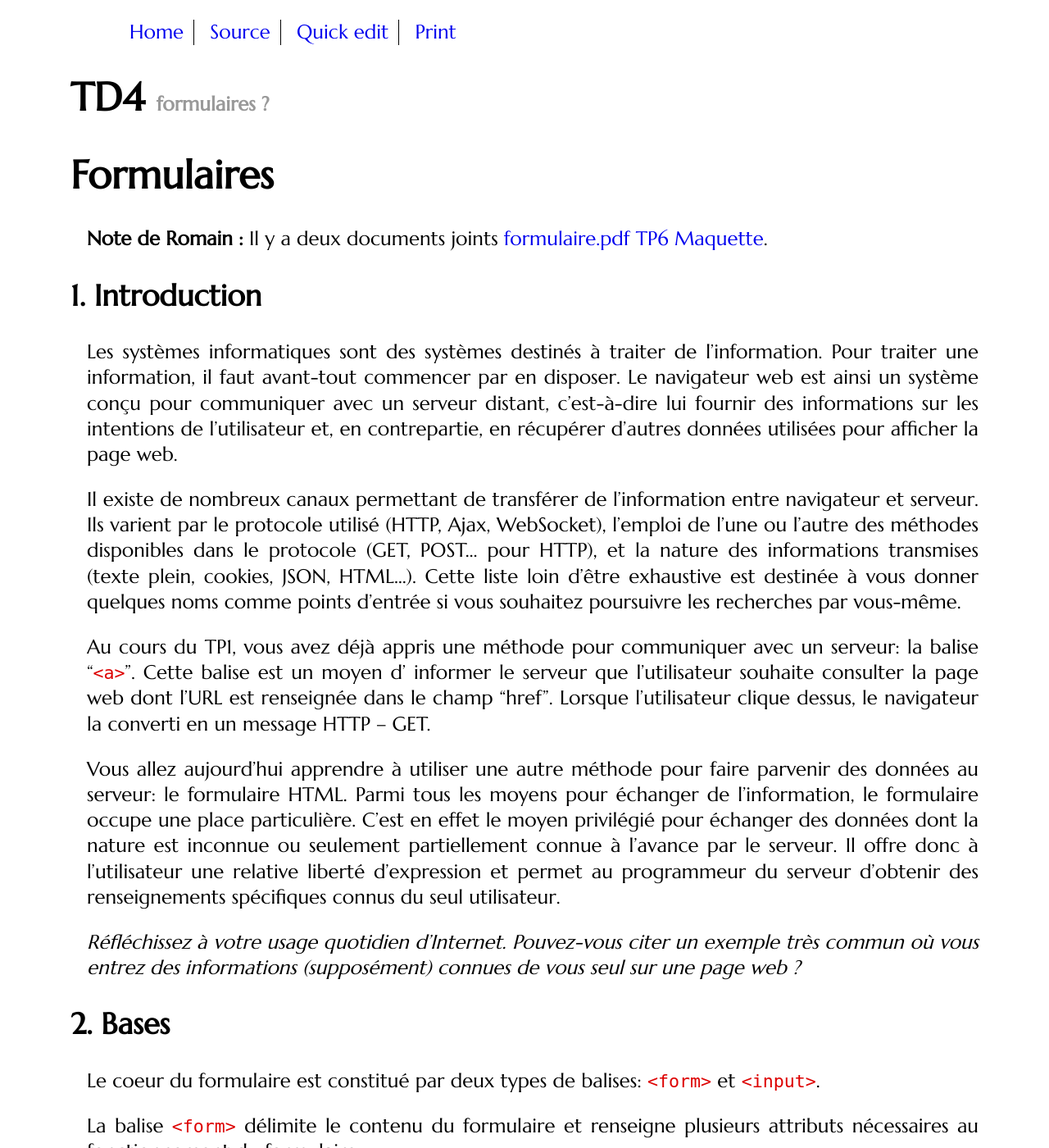
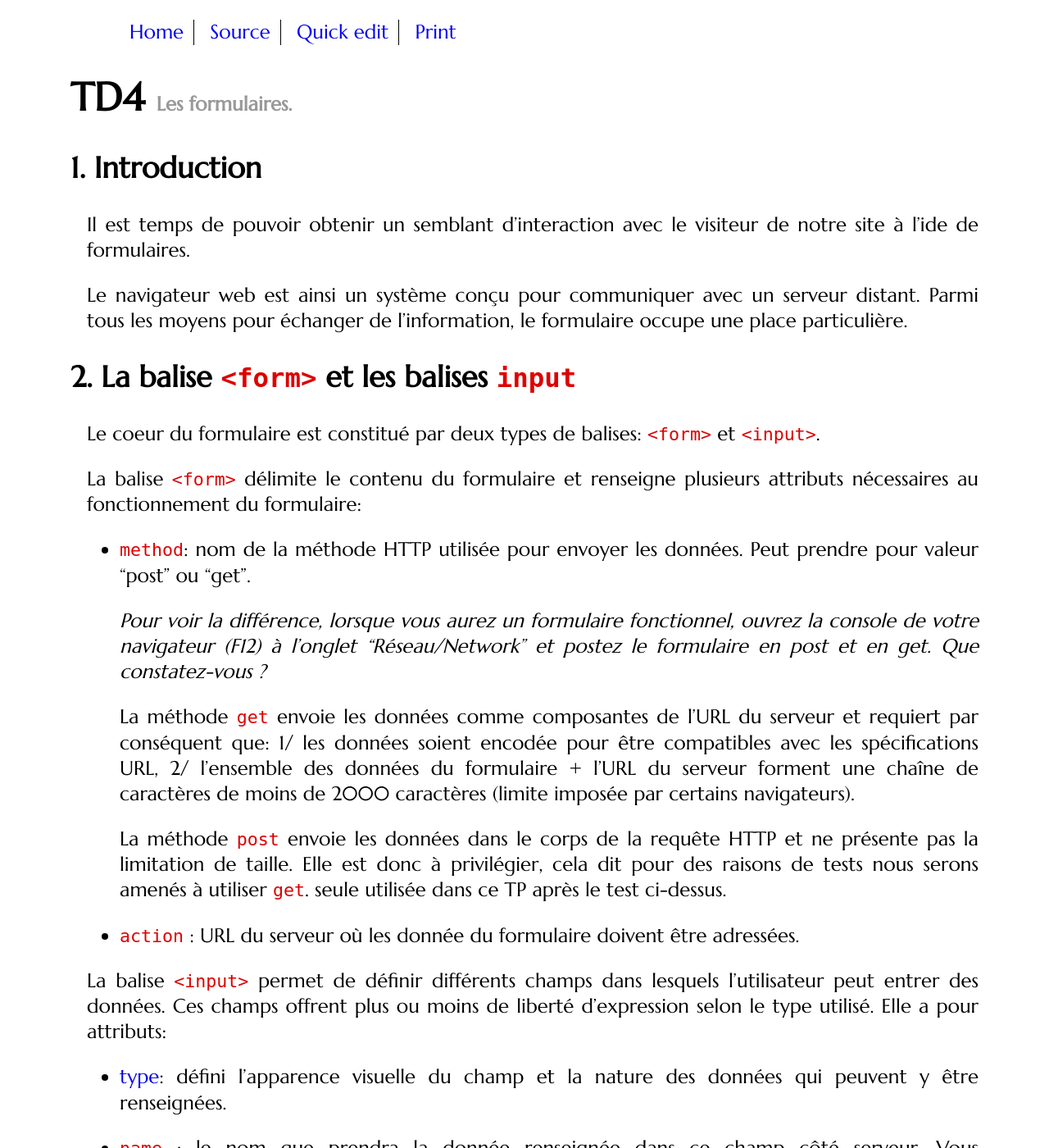
Before and after one commit to romainlebreton/R1.02-DeveloppementInterfacesWeb, a Jekyll site: the page built from tutorials/tutorial4.md, in a window 1280 px wide and 1400 px high. Shown: the whole window at 82% size. Built offline with Jekyll 4.4.1, drawn with Linux system fonts in a browser that asks for light colours; some web fonts are replaced; comment, search, counter and statistics services are not loaded; some of the changed text lies outside the part shown.

Commit message:
first draft

```diff
--- a/tutorials/tutorial4.md
+++ b/tutorials/tutorial4.md
@@ -1,81 +1,46 @@
 ---
 title: TD4
-subtitle: formulaires ?
+subtitle: Les formulaires.
 layout: tutorial
 ---
 
-# Formulaires
-
-**Note de Romain :** Il y a deux documents joints
-  [formulaire.pdf]({{site.baseurl}}/assets/formulaire.pdf) [TP6
-  Maquette]({{site.baseurl}}/assets/TP_n°6_Maquette_PDF).
 
 ## Introduction
 
-Les systèmes informatiques sont des systèmes destinés à traiter de
-l'information. Pour traiter une information, il faut avant-tout commencer par en
-disposer. Le navigateur web est ainsi un système conçu pour communiquer avec un
-serveur distant, c'est-à-dire lui fournir des informations sur les intentions de
-l'utilisateur et, en contrepartie, en récupérer d'autres données utilisées pour
-afficher la page web.
+Il est temps de pouvoir obtenir un semblant d'interaction avec le visiteur de notre site à l'ide de formulaires.
 
-Il existe de nombreux canaux permettant de transférer de l'information entre
-navigateur et serveur. Ils varient par le protocole utilisé (HTTP, Ajax,
-WebSocket), l'emploi de l'une ou l'autre des méthodes disponibles dans le
-protocole (GET, POST... pour HTTP), et la nature des informations transmises
-(texte plein, cookies, JSON, HTML...). Cette liste loin d'être exhaustive est
-destinée à vous donner quelques noms comme points d'entrée si vous souhaitez
-poursuivre les recherches par vous-même.
+Le navigateur web est ainsi un système conçu pour communiquer avec un
+serveur distant.
+Parmi tous les moyens pour échanger de l'information, le formulaire occupe une place particulière.
 
-Au cours du TP1, vous avez déjà appris une méthode pour communiquer avec un
-serveur: la balise “`<a>`”. Cette balise est un moyen d' informer le serveur que
-l'utilisateur souhaite consulter la page web dont l'URL est renseignée dans le
-champ “href”. Lorsque l'utilisateur clique dessus, le navigateur la converti en
-un message HTTP – GET.
-
-Vous allez aujourd'hui apprendre à utiliser une autre méthode pour faire
-parvenir des données au serveur: le formulaire HTML. Parmi tous les moyens pour
-échanger de l'information, le formulaire occupe une place particulière. C'est en
-effet le moyen privilégié pour échanger des données dont la nature est inconnue
-ou seulement partiellement connue à l'avance par le serveur. Il offre donc à
-l'utilisateur une relative liberté d'expression et permet au programmeur du
-serveur d'obtenir des renseignements spécifiques connus du seul utilisateur.
-
-*Réfléchissez à votre usage quotidien d'Internet. Pouvez-vous citer un exemple
-très commun où vous entrez des informations (supposément) connues de vous seul
-sur une page web ?*
-
-## Bases
+## La balise  `<form>` et les balises `input`
 
 Le coeur du formulaire est constitué par deux types de balises: `<form>` et
 `<input>`.
 
+
 La balise `<form>` délimite le contenu du formulaire et renseigne plusieurs
 attributs nécessaires au fonctionnement du formulaire:
 
-* methode: nom de la méthode HTTP utilisée pour envoyer les données. Peut prendre pour valeur “post” ou “get”.
+* `method`: nom de la méthode HTTP utilisée pour envoyer les données. Peut prendre pour valeur “post” ou “get”.
 
    *Pour voir la différence, lorsque vous aurez un formulaire fonctionnel,
    ouvrez la console de votre navigateur (F12) à l'onglet “Réseau/Network” et
    postez le formulaire en post et en get. Que constatez-vous ?*
 
-   La méthode “get” envoie les données comme composantes de l'URL du serveur et
+   La méthode `get` envoie les données comme composantes de l'URL du serveur et
    requiert par conséquent que: 1/ les données soient encodée pour être compatibles
    avec les spécifications URL, 2/ l'ensemble des données du formulaire + l'URL du
    serveur forment une chaîne de caractères de moins de 2000 caractères (limite
    imposée par certains navigateurs).
 
-   La méthode “post” envoie les données dans le corps de la requête HTTP et ne
-   présente pas la limitation de taille. Elle est donc à privilégier et sera la
+   La méthode `post` envoie les données dans le corps de la requête HTTP et ne
+   présente pas la limitation de taille.
+   Elle est donc à privilégier, cela dit pour des raisons de tests nous serons amenés à utiliser `get`.
    seule utilisée dans ce TP après le test ci-dessus.
 
-* action: URL du serveur où les donnée du formulaire doivent être
-  adressées. Deux URL vous seront fournies pendant le TP.
-
-* enctype: le codage à utiliser pour envoyer les informations. Dans le cadre de
-  ce TP, nous n'utiliserons pas cet attribut, qui prendra alors par défaut la
-  valeur
-  [“application/x-www-urlencoded”](http://www.w3.org/TR/html401/interact/forms.html#h-17.13.4.1).
+* `action` : URL du serveur où les donnée du formulaire doivent être
+  adressées.
 
 La balise `<input>` permet de définir différents champs dans lesquels
 l'utilisateur peut entrer des données. Ces champs offrent plus ou moins de
@@ -84,13 +49,13 @@
 * [type](http://www.w3schools.com/tags/att_input_type.asp): défini l'apparence
   visuelle du champ et la nature des données qui peuvent y être renseignées.
 
-* name: le nom que prendra la donnée renseignée dans ce champ côté serveur. Vous
+* `name` : le nom que prendra la donnée renseignée dans ce champ côté serveur. Vous
   comprendrez l'importance de ce paramètre quand vous aborderez la programmation
   serveur. Pour le TP, les valeurs seront fixées. Attention: il est important
   pour les types “checkbox” et “radio”d'utiliser le même nom pour les
   différentes options possibles !
 
-* value: la valeur envoyée au serveur. Cet attribut n'est pas défini dans les
+* `value` : la valeur envoyée au serveur. Cet attribut n'est pas défini dans les
   champs libres et prend des valeurs fixées dont la liste des possibles est
   connue par le serveur pour les champs de type “checkbox” et “radio” et la
   balise `<option>`. Les valeurs seront fixées pour le TP.
@@ -101,26 +66,67 @@
 “submit” peut être remplacée par une balise “button” pour une utilisation
 avancée, notamment en conjugaison avec Javascript).
 
-*Sans plus attendre, créez une page HTML vierge et ajoutez-lui un formulaire
- basique comprenant une balise de type “text”. L'URL à renseigner dans “action”
- est indiquée au tableau. Pour tester votre formulaire, tapez un texte
- quelconque dans la zone de texte et envoyez le. Que constatez-vous ?*
+
+
+<div class="exercise" id="start">
+
+Le but de cet exercice est de voir succinctement est envoyé un champ lorsque l'on soumet un formulaire.
+
+ 1. Créez une nouvelle du site Chuck Norris libellé "Faire parti du club" qui renvoit à une page inscription.html.
+Elle va contenir le formulaire d'inscription aux fan club de Chuck que nous allons construire dans ce TD.
+
+ 1. Ajoutez à la page inscription.html le formulaire suivant : <br> <br>
+`<form action="sendtoMySecondYearInIut.php" method="post">`<br>&nbsp;
+	`<input name="uname" type="text" ></input>`<br>&nbsp;
+		`<input type="submit" value="Envoyer">`<br>
+	`</form>`
+
+  1. Affichez la page et ouvrez la console (F12) pour aller sur l'onglet 'Réseau',
+  Donnez la valeur `dupont` au champ texte, puis cliquez sur le bouton "Envoyer" du formulaire.
+  Vous devez voir une requête contenant `sendToMySecondYearInIut` dans la console. Cliquez sur cette ligne et cherchez la valeur `dupont` dans les détails de la transaction.
+ 1. Donnez à l'attribut `method` du formulaire la valeur `get`. Cliquez sur le bouton "Envoyer" du formulaire, l'url doit maintenant finir par "sendToMySecondYearInIut.php?uname=dupont".
+
+</div>
+
+Notes :
+
+ * S'il est tout indiqué d'utiliser dans le formulaire qui va suivre la valeur de method `post`, on va utiliser juste pour les tests la valeur `get` de manière à pouvoir valider via l'url dans le navigateur que nos champs sont bien envoyés.
+
+ * Il est normal que l'adresse `sendToMySecondYearInIut.php` n'existe pas (le fameux code de retour HTTP 404), puisque vous êtes en première année. Nous verrons en deuxième année comment le serveur récupère les données envoyées par notre formulaire.
+
+
+## `label`
+
+Notre formulaire n'est pas très explicite. On ne sait pas ce que l'on doit rentrer dans le champs texte.
+La balise [`<label>`](http://www.w3schools.com/tags/tag_label.asp) permet d'associer un nom explicite à un champ dans le formulaire.
+Cette balise comporte un attribut `for` qui doit prendre pour valeur la valeur de l'attribut `id` du champ auquel est associée l'étiquette
+(il faut donc penser à donner un `id` aux autres balises).
+
+
+
+
+<div class="exercise" id="exlabel">
+
+ 1. Remplacez le code de votre champs input par le code suivant : <br>
+ 			`<label for="surname">Nom</label>`<br>
+				`<input id="surname" name="uname" type="text" ></input>`
+
+ 1. Rajoutez au formulaire une entrée qui correspondra au prénom (calqué sur le précédent, avec un `label` et un champ `input`).
+ 1. Vérifiez après avoir remplis le formulaire et valider ce dernier que vos deux champs font bien parti de l'url du navigateur `sendToMySecondYearInIut.php?uname=dupont&firstname=super`.
+ 1. Les deux champs apparaissent les uns à la suite des autres. Avec quelle balise vue dans le Td précédent doit on les mettre pour qu'il y est un saut de ligne entre les deux ?
+
+</div>
 
 ## Formattage
 
-*Vous allez à présent réaliser le formulaire de contact auquel le visiteur doit
-pouvoir accéder depuis la page d'accueil de votre site web afin de poser une
-question ou de formuler une demande.*
 
-*Vous vous baserez sur la maquette disponible sur Moodle qu'il s'agira de
-reproduire de la manière la plus fidèle possible.*
 
 Remarquez que les informations du formulaire sont réparties en trois groupes
 logiques :
 
 * informations personnelles
-* formation
-* demande
+* niveau en sport de combat
+* Message personel à Chuck et mot de passe pour le compte
 
 Pour vous aider, vous trouverez sur le site de [w3schools](http://www.w3schools.com/html/html_forms.asp) une liste des balises
 utilisables dans le contexte d'un formulaire. Notez les balises:
@@ -129,11 +135,7 @@
   regrouper plusieurs balises du formulaire. Elle comprend par ailleurs une
   sous-balise balise `<legend>` qui permet de fixer le nom apparaissant en haut du
   cadre.
-* [`<label>`](http://www.w3schools.com/tags/tag_label.asp): permet de renseigner
-  le nom associé à un champ `<input>`, `<select>`, etc. et visible sur le formulaire
-  dans le navigateur. Cette balise comporte un attribut “for” qui doit prendre
-  pour valeur la valeur de l'attribut “id” du champ auquel est associée
-  l'étiquette (il faut donc penser à donner un “id” aux autres balises).
+*
 * [`<textarea>`](http://www.w3schools.com/tags/tag_textarea.asp): permet de
   définir une grande zone de texte
 * [`<select>`](http://www.w3schools.com/tags/tag_select.asp): permet de définir
@@ -159,14 +161,13 @@
 * nom: name: “lastname”
 * prénom: name: “firstname”
 * email: name: “email”
-* formation en cours:
-   * name: “cur_training”
+* Art martial préféré:
+   * name: “cur_martial”
    * values: 2nd: “2”, 1st: “1”, term: “0”, sup: “3”, autre: “4”
-* bac:
+* Pays d'origine :
    * name: “bac”,
    * values: S: “0”, ES: “1”, L: “2”, STI2D: “3”, techno: “4”, pro: “5”, autre: “6”
-* option ISN:
-   * name: “isn”
+* Avez vous vu Delta Force 2  ? :
    * values: oui: “1”, non: “0”
 * formation requête:
    * name: “req-training[]” (le [] indique que plusieurs valeurs peuvent être fournies)
@@ -175,8 +176,7 @@
 * action du formulaire: voir au tableau
 
 *Commencez par définir la balise `<form>` et ajouter un bouton pour soumettre le
-formulaire. N'hésitez pas dès lors à tester régulièrement vos progrès en
-soumettant votre formulaire au serveur.*
+formulaire.
 
 ## Différence entre les types de champs
 
@@ -186,8 +186,6 @@
 qu'une option. Plusieurs options peuvent être sélectionnées si l'attribut
 “multiple” est ajouté à la balise `<select>`.
 
-Les différences ci-dessus mises à part, la différence entre ces 3 types est
-purement cosmétique.
 
 Le type “password” masque automatiquement les caractères entrés.
 
@@ -196,7 +194,8 @@
 vous ne souhaitez pas encombrer l'utilisateur (ex: un état de la page).
 
 Les types “email”, “url”, “tel”, “date”, “time” et “number” permettent d'adapter
-le clavier virtuel quand la page est affichée sur un smartphone.
+le clavier virtuel quand la page est affichée sur un smartphone (et les checks ?).
+
 
 ## Ergonomie et convivialité
 
@@ -211,7 +210,6 @@
 quand la page est chargée. L'attribut “tabindex” permet de spécifier l'ordre
 dans lequel les éléments sont parcouris en appuyant sur “tabulation”.
 
-*Nous n'en ferons pas usage ici.*
 
 ### Contrôle du contenu
 
@@ -273,119 +271,4 @@
 
 Auteur du TD : Benjamin Faivre-Vuillin
 
-**Note de Romain:** Est-ce qu'il parle de disabled, input type=hidden, readonly ? Du label qui lie vers le champ avec l'id ? Que le traitement des formulaires est fait en S3 dans le cours ProgWeb Coté Serveur ?
-
-## Autres Idées
-
-Parler rapidement des caractères spéciaux en HTML &lt; < ... et peut-être aussi
-de l'encodage des caractères dans l'URL quand on fait les formulaires
-
-Faire du sass ...
-
-::before
-::after
-content, numérotation automatique (voir les div.exercise dans les pages du cours)
-
-
----> + ou -.
---->J'ai peur qu'ils s'imaginent qu'on peut foutre du HTML dans du css ...
-
-
-border-image, border-shadow : c'est peu technique mais bien visuel
-
-curseur : idem
-
-inclusion d'audio, vidéo
-
-
---->Le border image et le border shadow pourrait en effet être intéressant !
---->On peut faire des choses jolies avec.
-
-CSS columns
-
-
---->Si c'est çà :
---->http://caniuse.com/#search=column
-
---->J'en ai jamais entendu parlé...et puis j'ai l'impression qu'avec flex on peut tout faire.
-
-
-max-wdth max-height
---->on pourrait utiliser vmin pour faire un sticky footer (pour la page contact on veut que le footer soit en bas de la page no même si le contenu de la page est inférieur à la taille écran).
----> dans le responsive design cela arrive plus ou moins naturellement je crois.
-
-
-overflow
-
-z-index associé à l'attribut position , lorsque les éléments se trouvent les uns sur les autres
-
-les ordres  de contraintes sur auto entre width et margin pour un élément sur contraint
-
-la fusion des marges.
-
-
-#d'autres éléments HTML
-1. select
-
-1. button
-
-1. textarea
-
-1. Form
-
-
-
-caniuse preisentation
-
-
-
-### holly grail layout
-
-Nous sommes en 2015, et jusquà peu il n'est toujours pas évident de faire ce layout (d'où son nom).
-
-https://philipwalton.github.io/solved-by-flexbox/
-
-## Media Object
-
-
-
-## box-model
-
-## le model par défaut
-
-## le border-layout
-
-<!-- On peut aussi parler des sélecteurs de base sur les attributs -->
-
-
-
-
-1. Faire une [lettrine](https://fr.wikipedia.org/wiki/Lettrine) en début du paragraphe "Après son mariage, il rejoint... " (il vous sera nécessaire de rajouter une classe `<span>` autours de la lettre A)
-
-
-
-Exemple de site en flex layout
-
-http://heckhouse.com/
-
-quizzz
-
-http://espn.go.com/espn/feature/story/_/id/13035450/league-legends-prodigy-faker-carries-country-shoulders
-
-Comment est fait le T de Two years ago qui commence l'article ?
-Quel est le problème à propos du deuxième paragraphe ?
-
-
-## Fini !
-
-Mais que se passe t il lorsque l'on visualise notre superbe layout sur un petit écran genre mon smartphone ?
-et pls généralement comment avoir un layout intelligent qui s'adapte à ma tablette ? ma smartwatch ? mon smartphone ? mon rétro projecteur ?
-
-
-Responsive design
-
-Un layout repsonsive simple avec Flex
-
-Un layout grid avec Flex
-
-Les images
+**Note de Romain:** Est-ce qu'il parle de disabled, readonly ? Du label qui lie vers le champ avec l'id ? Que le traitement des formulaires est fait en S3 dans le cours ProgWeb Coté Serveur ?
```
